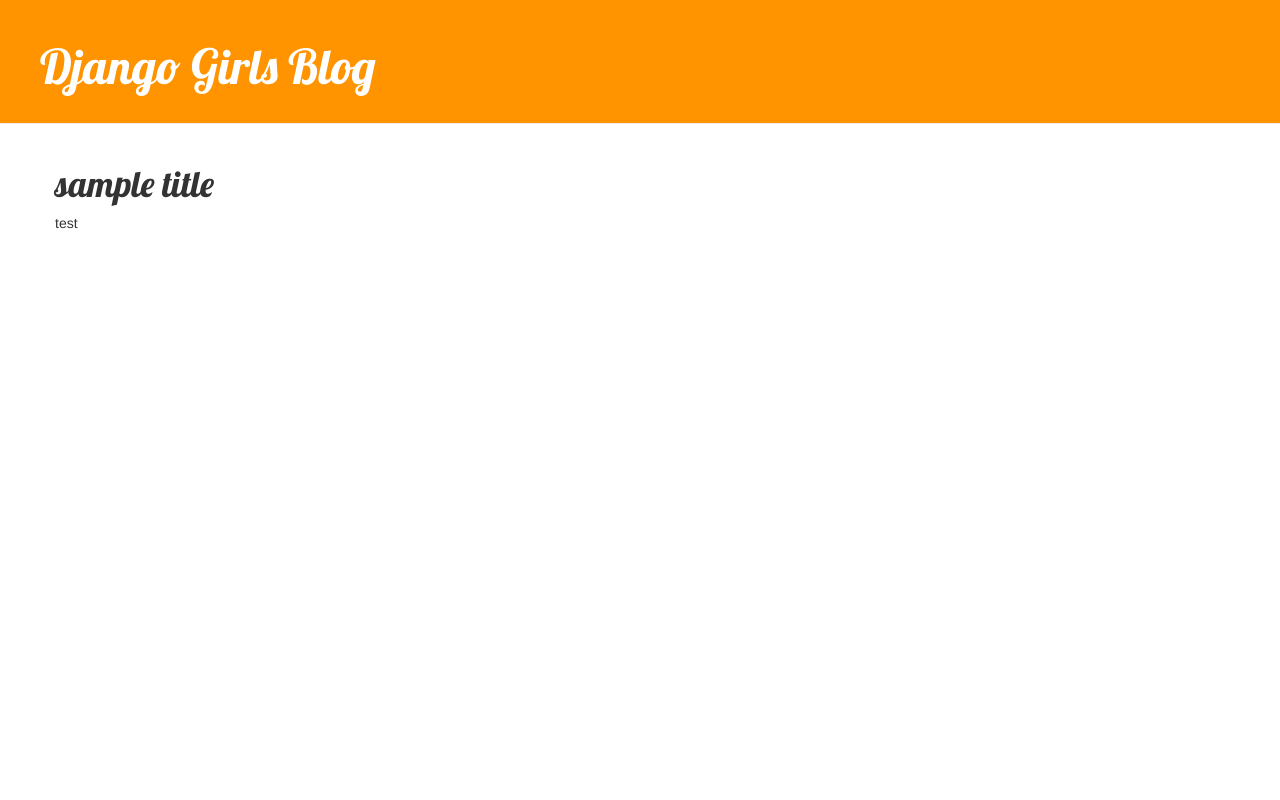
After one commit to salvere0/my-fiirst-blog, a Django app: page /post/1/ in a window 1280 px wide. The commit adds this page. Run offline with Django 3.2, Linux system fonts and the light colour scheme; data comes from the database, SQL or seed files in the repository; both versions use the stored data as it was after the commit; some libraries are stand-ins or nearby versions.

Commit message:
뭐가변햇는지는 모름

```diff
--- /dev/null
+++ b/blog/static/css/blog.css
@@ -0,0 +1,46 @@
+.page-header {
+    background-color: #ff9400;
+    margin-top: 0;
+    padding: 20px 20px 20px 40px;
+}
+
+    .page-header h1, .page-header h1 a, .page-header h1 a:visited, .page-header h1 a:active {
+        color: #ffffff;
+        font-size: 36pt;
+        text-decoration: none;
+    }
+
+.content {
+    margin-left: 40px;
+}
+
+h1, h2, h3, h4 {
+    font-family: 'Lobster', cursive;
+}
+
+.date {
+    color: #828282;
+}
+
+.save {
+    float: right;
+}
+
+.post-form textarea, .post-form input {
+    width: 100%;
+}
+
+.top-menu, .top-menu:hover, .top-menu:visited {
+    color: #ffffff;
+    float: right;
+    font-size: 26pt;
+    margin-right: 20px;
+}
+
+.post {
+    margin-bottom: 70px;
+}
+
+    .post h1 a, .post h1 a:visited {
+        color: #000000;
+    }
--- /dev/null
+++ b/blog/templates/blog/base.html
@@ -0,0 +1,23 @@
+{% load static %}
+<html>
+    <head>
+        <title>Django Girls blog</title>
+        <link rel="stylesheet" href="//maxcdn.bootstrapcdn.com/bootstrap/3.2.0/css/bootstrap.min.css">
+        <link rel="stylesheet" href="//maxcdn.bootstrapcdn.com/bootstrap/3.2.0/css/bootstrap-theme.min.css">
+        <link href='//fonts.googleapis.com/css?family=Lobster&subset=latin,latin-ext' rel='stylesheet' type='text/css'>
+        <link rel="stylesheet" href="{% static 'css/blog.css' %}">
+    </head>
+    <body>
+        <div class="page-header">
+            <h1><a href="/">Django Girls Blog</a></h1>
+        </div>
+        <div class="content container">
+            <div class="row">
+                <div class="col-md-8">
+                    {% block content %}
+                    {% endblock %}
+                </div>
+            </div>
+        </div>
+    </body>
+</html>
--- /dev/null
+++ b/blog/templates/blog/post_detail.html
@@ -0,0 +1,13 @@
+{% extends 'blog/base.html' %}
+
+{% block content %}
+    <div class="post">
+        {% if post.published_date %}
+            <div class="date">
+                {{ post.published_date }}
+            </div>
+        {% endif %}
+        <h1>{{ post.title }}</h1>
+        <p>{{ post.text|linebreaksbr }}</p>
+    </div>
+{% endblock %}
--- a/blog/urls.py
+++ b/blog/urls.py
@@ -3,4 +3,5 @@
 
 urlpatterns = [
      path('',views.post_list, name='post_list'),
+     path('post/<int:pk>/',views.post_detail, name='post_detail'),
     ]
--- a/blog/views.py
+++ b/blog/views.py
@@ -1,4 +1,11 @@
-from django.shortcuts import render
+from django.shortcuts import render, get_object_or_404
+from django.utils import timezone
+from .models import Post
 
 def post_list(request):
-    return render(request, "blog/post_list.html", {})
+    posts = Post.objects.filter(published_date__lte=timezone.now()).order_by('published_date')
+    return render(request, "blog/post_list.html", {'posts':posts})
+
+def post_detail(request,pk):
+    post = get_object_or_404(Post, pk=pk)
+    return render(request, 'blog/post_detail.html', {'post': post})
```
Also changed, not shown: blog/templates/blog/post_list.html (+13 -8 lines), db.sqlite3.
